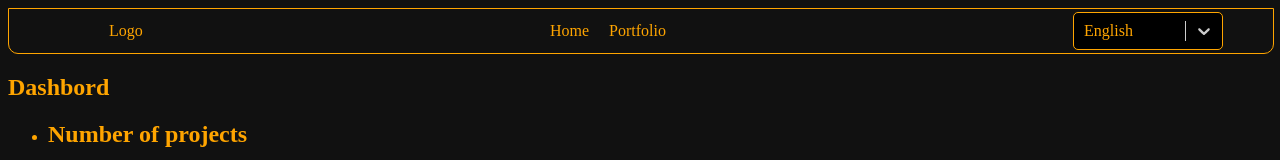
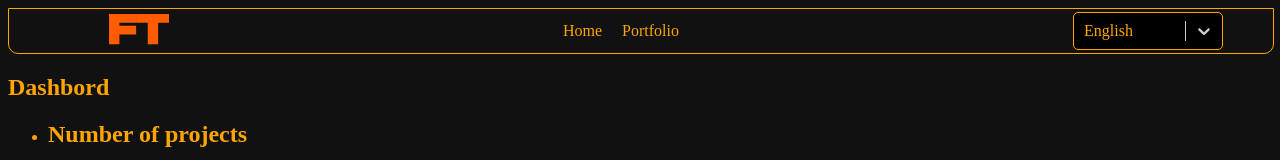
Before and after one commit to First-Team-UA/First-Team-UA-Portfolio, a React (Vite) app: page /First-Team-UA-Portfolio/portfolio in a window 1280 px wide. Shown: the top 160 px of the page. Built offline with nearby package versions, Linux system fonts and the light colour scheme.

Commit message:
add logo

```diff
--- a/src/Header/Header.tsx
+++ b/src/Header/Header.tsx
@@ -1,16 +1,23 @@
 import { NavLink } from "react-router-dom";
-import "./Header.css"
+import "./Header.css";
 import LanguageSwitcher from "../SwitcherLng/Switcher";
+import logo from "./logo.svg";
 
 const Header = () => {
   return (
     <header className="Header">
-      <NavLink to="/" className="Logo NavLink">Logo</NavLink>
-<nav>
-   <NavLink to="/" className="NavLink NavLink-home">Home</NavLink>
-         <NavLink to="/portfolio" className="NavLink NavLink-portfolio">Portfolio</NavLink>
-          </nav>
-<LanguageSwitcher></LanguageSwitcher>
+      <NavLink to="/" className="Logo NavLink">
+        <img src={logo} alt="Logo" className="LogoImg" />
+      </NavLink>
+      <nav>
+        <NavLink to="/" className="NavLink NavLink-home">
+          Home
+        </NavLink>
+        <NavLink to="/portfolio" className="NavLink NavLink-portfolio">
+          Portfolio
+        </NavLink>
+      </nav>
+      <LanguageSwitcher />
     </header>
   );
 };
```
Also changed, not shown: src/Header/logo.svg (added).
